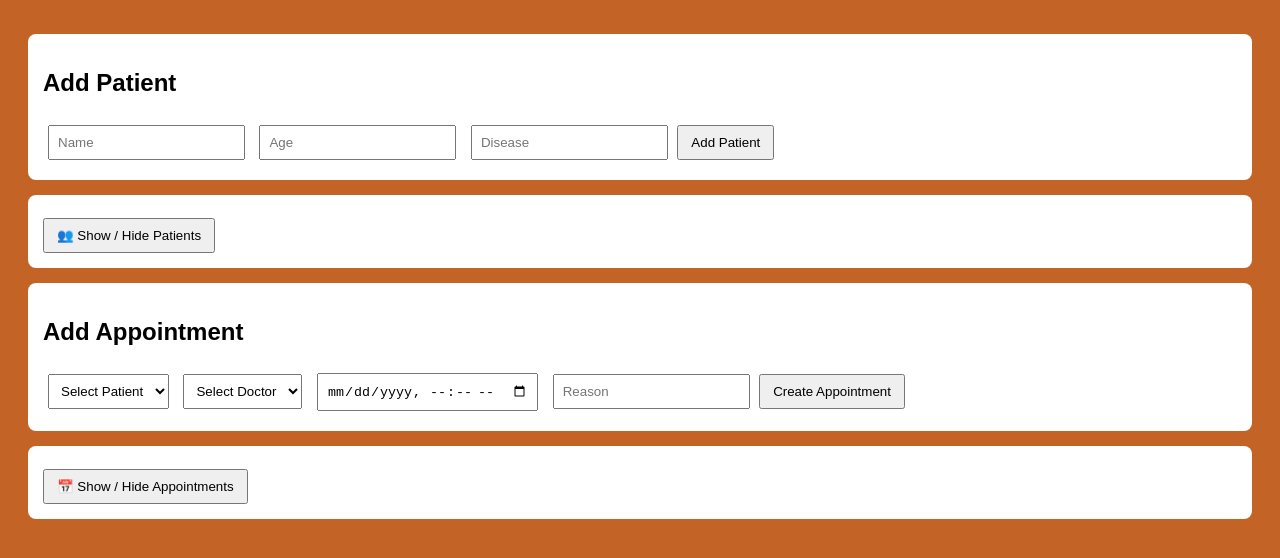
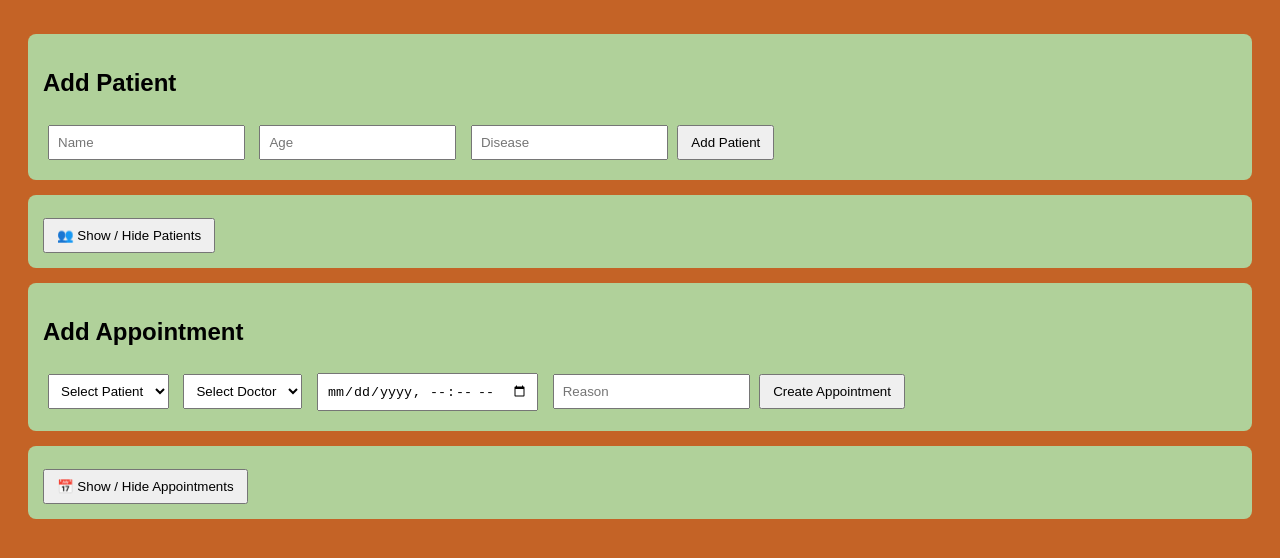
Before and after one commit to karlozk/healthcare-portal, a website: page public/index.html in a window 1280 px wide. Shown: the part 90-648 px from the top of the page. Drawn offline with Linux system fonts and the light colour scheme.

Commit message:
Test CI/CD: change background color

```diff
--- a/public/style.css
+++ b/public/style.css
@@ -11,7 +11,7 @@ header {
 }
 
 .card {
-  background: white;
+  background: rgb(176, 209, 154);
   padding: 15px;
   margin: 15px 0;
   border-radius: 8px;
```
